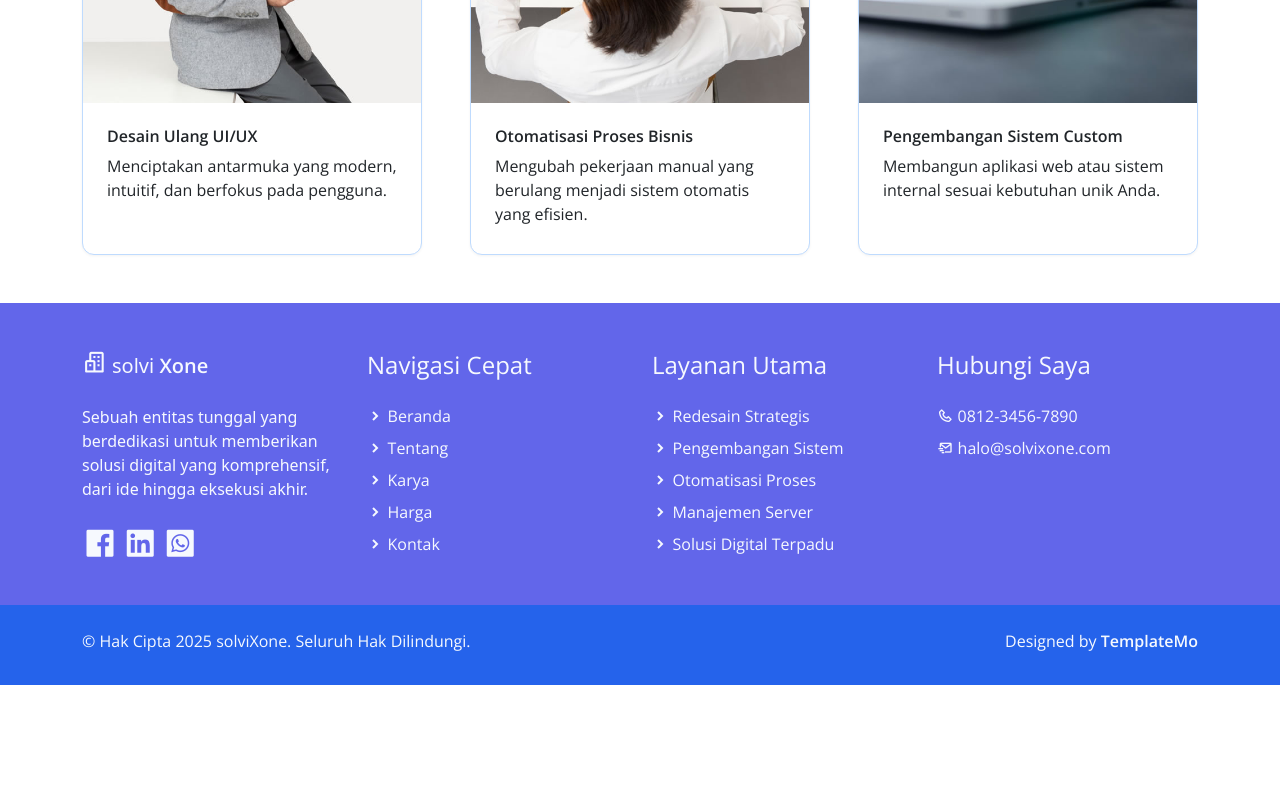
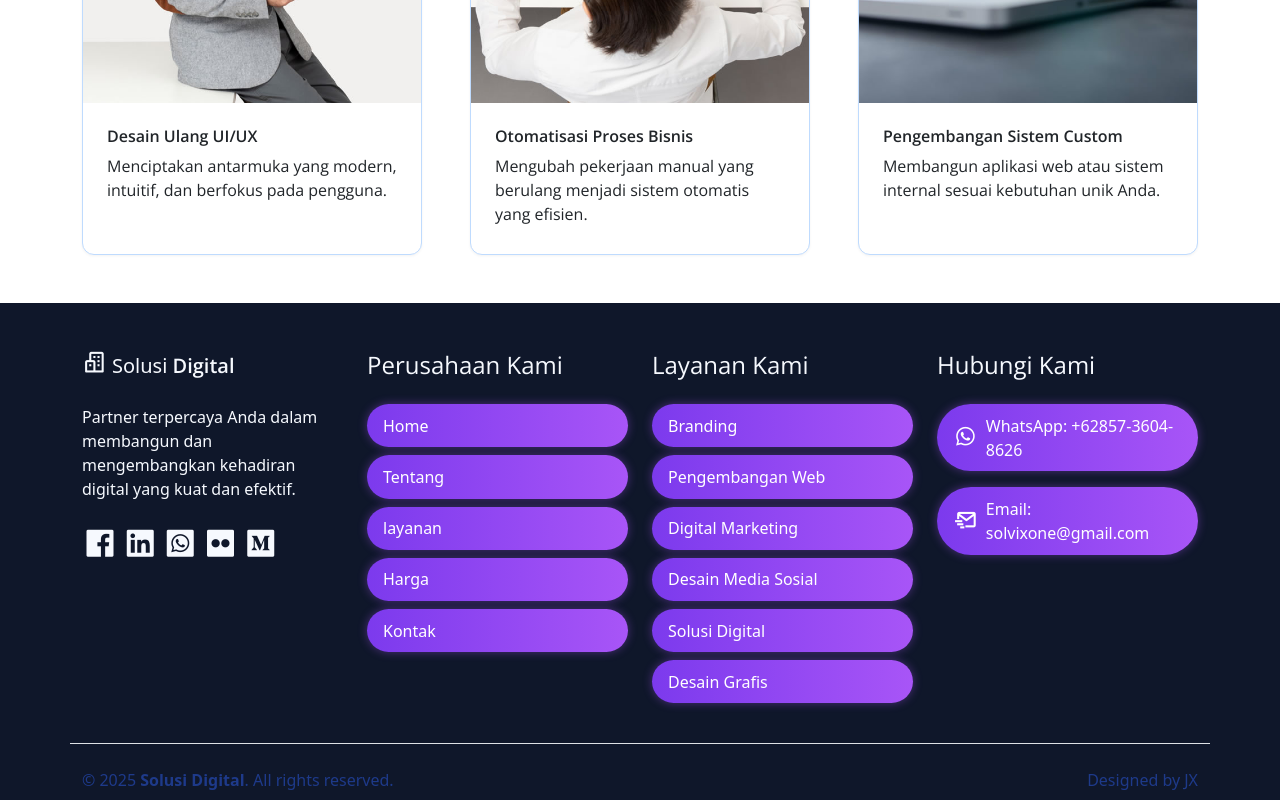
Before and after one commit to solvixjfa/solvi, a plain HTML site: page work-single.html in a window 1280 px wide. Shown: the part 2672-3472 px from the top of the page. Before the commit the page ends 3357 px from the top, so only its background shows below. Drawn offline with nearby package versions, Linux system fonts and the light colour scheme.

Commit message:
Update work-single.html

```diff
--- a/work-single.html
+++ b/work-single.html
@@ -219,7 +219,7 @@
                 <div class="col-md-12 text-left justify-content-center">
                     <div class="row gx-5">
                         <div class="col-sm-6 col-lg-4 mb-5">
-                            <a href="#" class="related-content card text-decoration-none overflow-hidden h-100">
+                            <a href="javascript:void(0)" class="related-content card text-decoration-none overflow-hidden h-100">
                                 <img class="related-img card-img-top" src="./assets/img/related-post-01.jpg" alt="Card image cap">
                                 <div class="related-body card-body p-4">
                                     <h5 class="card-title h6 m-0 semi-bold-600 text-dark">Desain Ulang UI/UX</h5>
@@ -230,7 +230,7 @@
                             </a>
                         </div>
                         <div class="col-sm-6 col-lg-4 mb-5">
-                            <a href="#" class="related-content card text-decoration-none overflow-hidden h-100">
+                            <a href="javascript:void(0)" class="related-content card text-decoration-none overflow-hidden h-100">
                                 <img class="related-img card-img-top" src="./assets/img/related-post-02.jpg" alt="Card image cap">
                                 <div class="related-body card-body p-4">
                                     <h5 class="card-title h6 m-0 semi-bold-600 text-dark">Otomatisasi Proses Bisnis</h5>
@@ -241,7 +241,7 @@
                             </a>
                         </div>
                         <div class="col-sm-6 col-lg-4 mb-5">
-                            <a href="#" class="related-content card text-decoration-none overflow-hidden h-100">
+                            <a href="javascript:void(0)" class="related-content card text-decoration-none overflow-hidden h-100">
                                 <img class="related-img card-img-top" src="./assets/img/related-post-03.jpg" alt="Card image cap">
                                 <div class="related-body card-body p-4">
                                     <h5 class="card-title h6 m-0 semi-bold-600 text-dark">Pengembangan Sistem Custom</h5>
@@ -259,18 +259,18 @@
     <!-- End Related Post -->
 
 
-    <!-- Start Footer -->
-    <footer class="bg-secondary pt-4">
+    <!-- footer -->
+<footer class="pt-4" style="background-color: #0f172a;">
     <div class="container">
         <div class="row py-4">
 
             <div class="col-lg-3 col-12 align-left">
                 <a class="navbar-brand" href="index.html">
                     <i class='bx bx-buildings bx-sm text-light'></i>
-                        <span class="text-light h5">solvi</span> <span class="text-light h5 semi-bold-600">Xone</span>
+                    <span class="text-light h5">Solusi</span> <span class="text-light h5 semi-bold-600">Digital</span>
                 </a>
                 <p class="text-light my-lg-4 my-2">
-                        Sebuah entitas tunggal yang berdedikasi untuk memberikan solusi digital yang komprehensif, dari ide hingga eksekusi akhir.
+                    Partner terpercaya Anda dalam membangun dan mengembangkan kehadiran digital yang kuat dan efektif.
                 </p>
                 <ul class="list-inline footer-icons light-300">
                     <li class="list-inline-item m-0">
@@ -288,83 +288,75 @@
                             <i class='bx bxl-whatsapp-square bx-md'></i>
                         </a>
                     </li>
-                    </ul>
-                </div>
-
-                <div class="col-lg-3 col-md-4 my-sm-0 mt-4">
-                    <h3 class="h4 pb-lg-3 text-light light-300">Navigasi Cepat</h2>
-                        <ul class="list-unstyled text-light light-300">
-                            <li class="pb-2">
-                                <i class='bx-fw bx bxs-chevron-right bx-xs'></i><a class="text-decoration-none text-light" href="index.html">Beranda</a>
+                    <li class="list-inline-item m-0">
+                        <a class="text-light" target="_blank" href="https://www.flickr.com/">
+                            <i class='bx bxl-flickr-square bx-md'></i>
+                        </a>
                     </li>
-                            <li class="pb-2">
-                                <i class='bx-fw bx bxs-chevron-right bx-xs'></i><a class="text-decoration-none text-light py-1" href="about.html">Tentang</a>
-                            </li>
-                            <li class="pb-2">
-                                <i class='bx-fw bx bxs-chevron-right bx-xs'></i><a class="text-decoration-none text-light py-1" href="work.html">Karya</a>
-                            </li>
-                            <li class="pb-2">
-                                <i class='bx-fw bx bxs-chevron-right bx-xs'></i></i><a class="text-decoration-none text-light py-1" href="pricing.html">Harga</a>
-                            </li>
-                            <li class="pb-2">
-                                <i class='bx-fw bx bxs-chevron-right bx-xs'></i><a class="text-decoration-none text-light py-1" href="contact.html">Kontak</a>
+                    <li class="list-inline-item m-0">
+                        <a class="text-light" target="_blank" href="https://www.medium.com/">
+                            <i class='bx bxl-medium-square bx-md'></i>
+                        </a>
                     </li>
                 </ul>
             </div>
-
+<!-- Navigasi Cepat / Perusahaan Kami -->
 <div class="col-lg-3 col-md-4 my-sm-0 mt-4">
-                    <h2 class="h4 pb-lg-3 text-light light-300">Layanan Utama</h2>
-                    <ul class="list-unstyled text-light light-300">
+    <h3 class="h4 pb-lg-3 text-light light-300">Perusahaan Kami</h3>
+    <ul class="list-unstyled">
+        <li><a href="index.html" class="footer-btn-premium">Home</a></li>
+        <li><a href="about.html" class="footer-btn-premium">Tentang</a></li>
+        <li><a href="work.html" class="footer-btn-premium">layanan</a></li>
+        <li><a href="pricing.html" class="footer-btn-premium">Harga</a></li>
+        <li><a href="contact.html" class="footer-btn-premium">Kontak</a></li>
+    </ul>
+</div>
+<!-- Layanan Kami -->
+<div class="col-lg-3 col-md-4 my-sm-0 mt-4">
+    <h2 class="h4 pb-lg-3 text-light light-300">Layanan Kami</h2>
+    <ul class="list-unstyled">
+        <li><a href="work.html" class="footer-btn-premium">Branding</a></li>
+        <li><a href="work.html" class="footer-btn-premium">Pengembangan Web</a></li>
+        <li><a href="work.html" class="footer-btn-premium">Digital Marketing</a></li>
+        <li><a href="work.html" class="footer-btn-premium">Desain Media Sosial</a></li>
+        <li><a href="work.html" class="footer-btn-premium">Solusi Digital</a></li>
+        <li><a href="work.html" class="footer-btn-premium">Desain Grafis</a></li>
+    </ul>
+</div>
+          <div class="col-lg-3 col-md-4 my-sm-0 mt-4">
+    <h2 class="h4 pb-lg-3 text-light light-300">Hubungi Kami</h2>
+    <ul class="list-unstyled">
         <li class="pb-2">
-                            <i class='bx-fw bx bxs-chevron-right bx-xs'></i><a class="text-decoration-none text-light py-1" href="#">Redesain Strategis</a>
+            <a href="https://wa.me/6285736048626" target="_blank" class="footer-btn-premium d-flex align-items-center">
+                <i class='bx bxl-whatsapp bx-sm me-2'></i> WhatsApp: +62857-3604-8626
+            </a>
         </li>
         <li class="pb-2">
-                            <i class='bx-fw bx bxs-chevron-right bx-xs'></i><a class="text-decoration-none text-light py-1" href="#">Pengembangan Sistem</a>
-                        </li>
-                        <li class="pb-2">
-                            <i class='bx-fw bx bxs-chevron-right bx-xs'></i><a class="text-decoration-none text-light py-1" href="#">Otomatisasi Proses</a>
-                        </li>
-                        <li class="pb-2">
-                            <i class='bx-fw bx bxs-chevron-right bx-xs'></i><a class="text-decoration-none text-light py-1" href="#">Manajemen Server</a>
-                        </li>
-                        <li class="pb-2">
-                            <i class='bx-fw bx bxs-chevron-right bx-xs'></i><a class="text-decoration-none text-light py-1" href="#">Solusi Digital Terpadu</a>
+            <a href="mailto:solvixone@gmail.com" class="footer-btn-premium d-flex align-items-center">
+                <i class='bx bx-mail-send bx-sm me-2'></i> Email: solvixone@gmail.com
+            </a>
         </li>
     </ul>
 </div>
-
-                <div class="col-lg-3 col-md-4 my-sm-0 mt-4">
-                    <h2 class="h4 pb-lg-3 text-light light-300">Hubungi Saya</h2>
-                    <ul class="list-unstyled text-light light-300">
-                        <li class="pb-2">
-                            <i class='bx-fw bx bx-phone bx-xs'></i><a class="text-decoration-none text-light py-1" href="tel:0812-3456-7890">0812-3456-7890</a>
-                        </li>
-                        <li class="pb-2">
-                            <i class='bx-fw bx bx-mail-send bx-xs'></i><a class="text-decoration-none text-light py-1" href="mailto:halo@solvixone.com">halo@solvixone.com</a>
-                        </li>
-                    </ul>
         </div>
-
-            </div>
-        </div>
-
-        <div class="w-100 bg-primary py-3">
-            <div class="container">
-                <div class="row pt-2">
-                    <div class="col-lg-6 col-sm-12">
-                        <p class="text-lg-start text-center text-light light-300">
-                            © Hak Cipta 2025 solviXone. Seluruh Hak Dilindungi.
+ <div class="row pt-4 border-top border-white/10">
+    <div class="col-lg-6 col-sm-12 mb-2 text-center text-lg-start">
+        <p class="m-0 text-white/80">
+            © 2025 <strong>Solusi Digital</strong>. All rights reserved.
         </p>
     </div>
-                    <div class="col-lg-6 col-sm-12">
-                        <p class="text-lg-end text-center text-light light-300">
-                            Designed by <a rel="sponsored" class="text-decoration-none text-light" href="https://templatemo.com/" target="_blank"><strong>TemplateMo</strong></a>
+    <div class="col-lg-6 col-sm-12 text-center text-lg-end">
+        <p class="m-0 text-white/80">
+            Designed by
+            <a href="https://wa.me/6285736048626"
+               class="no-underline font-semibold text-purple-400"
+               target="_blank">
+               JX
+            </a>
         </p>
     </div>
 </div>
     </div>
-        </div>
-
 </footer>
 <!-- End Footer -->
 
```
Lines whose indentation alone changed are shown as unchanged.
